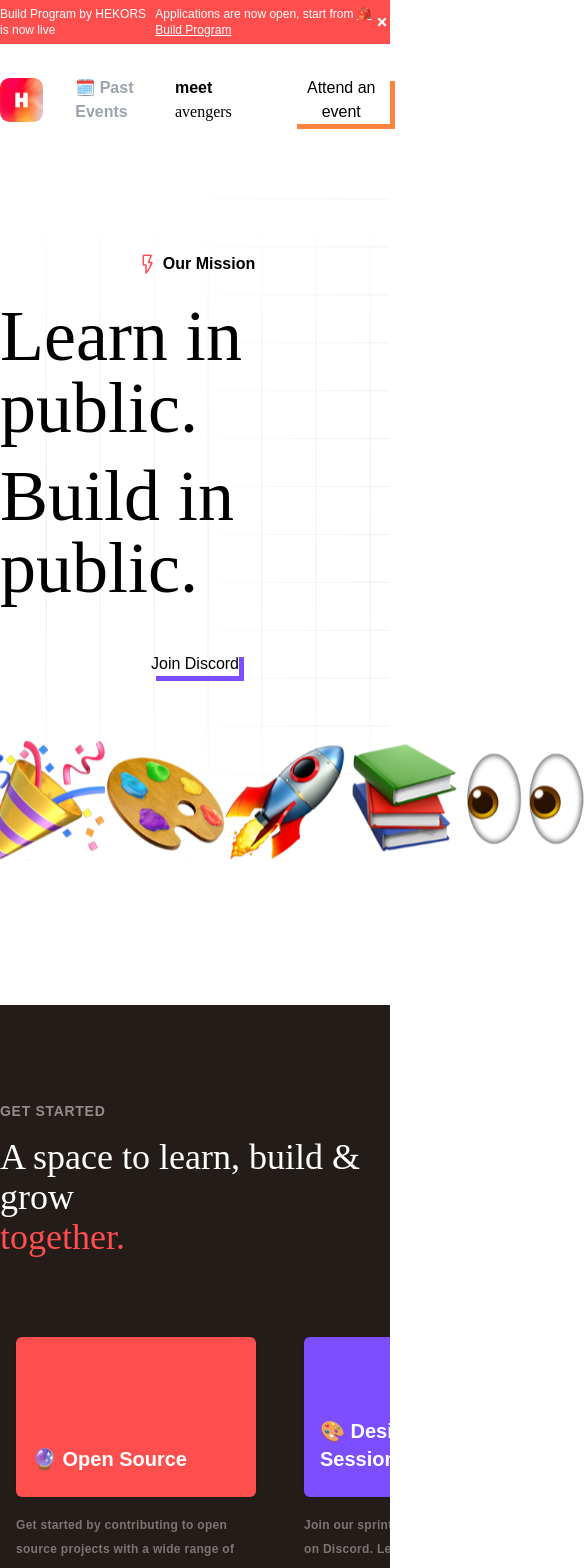
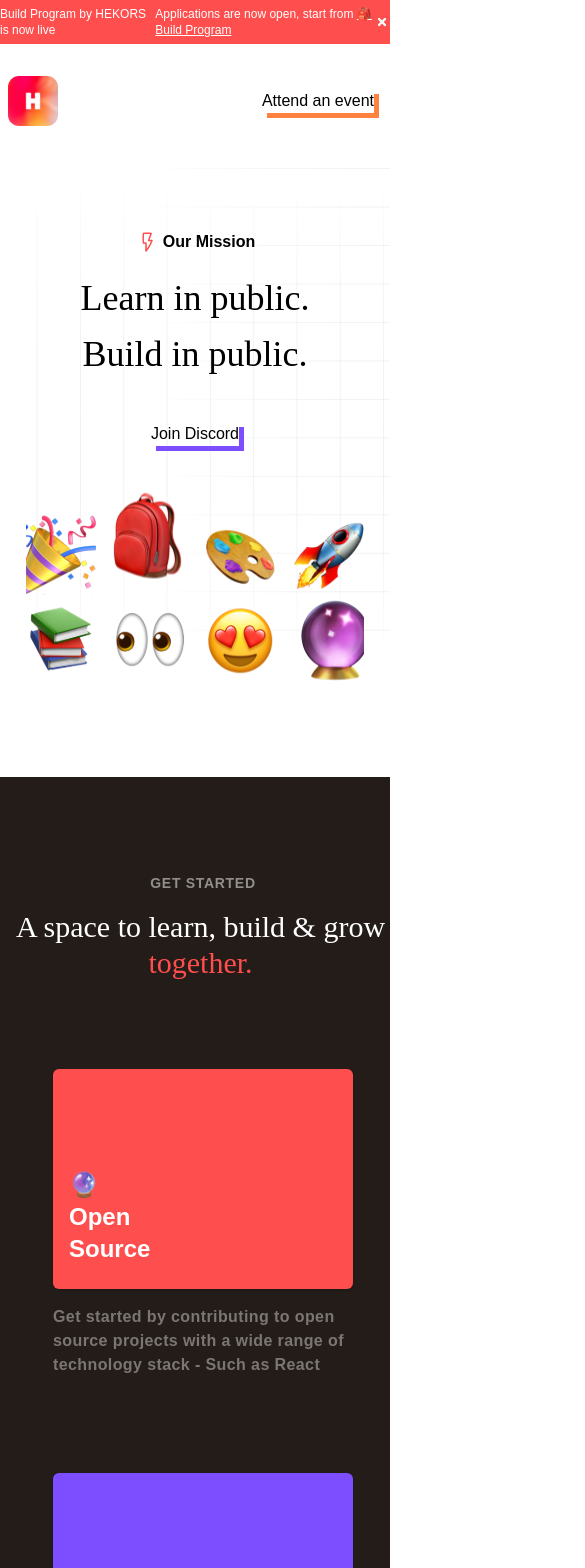
Before and after one commit to hekors/website, a Next.js app: page / in a window 390 px wide. Shown: the top 1568 px of the page, 585 px wide, since content can reach past the window. Built offline with nearby package versions, Linux system fonts and the light colour scheme.

Commit message:
feat: homepage responsiveness added

```diff
--- a/components/EmojiLayer/index.tsx
+++ b/components/EmojiLayer/index.tsx
@@ -18,7 +18,7 @@
 
   return (
     <React.Fragment>
-      <div className="emoji-layer flex flex-row items-center justify-between select-none">
+      <div className="emoji-layer flex flex-row items-center justify-between select-none max-sm:grid max-sm: max-sm:grid-cols-4 max-sm:mx-4 max-sm:justify-items-center">
         {emojiLayerRef.current?.map((emoji: EmojiType, emojiIndex: number) => (
             <React.Fragment key={emojiIndex}>
               {emoji?.isActive
@@ -35,7 +35,7 @@
                         height="120"
                         key={emojiIndex}
                         alt={emoji?.name}
-                        className={`hover:scale-105 transition-all ${emoji?.isHighlighted && "hover:brightness-90 animate-bounce transition-all"}`}
+                        className={`hover:scale-105 transition-all  ${emoji?.isHighlighted && "hover:brightness-90 animate-bounce transition-all"}`}
                         priority
                       />
                       <Tooltip anchorId={`hightable-tooltip__${emoji?.name}`} />
@@ -62,7 +62,7 @@
                     height="120"
                     key={emojiIndex}
                     alt={emoji?.name}
-                    className={`hover:scale-105 transition-all ${emoji?.isHighlighted && "animate-bounce transition-transform"}`}
+                    className={`hover:scale-105 transition-all max-sm:w-[70px] ${emoji?.isHighlighted && "animate-bounce transition-transform"}`}
                     priority
                   />
               }
--- a/components/Footer/index.tsx
+++ b/components/Footer/index.tsx
@@ -15,9 +15,9 @@
 const Footer: React.FunctionComponent<Props> = () => {
   return (
     <React.Fragment>
-      <section className="footer-section my-24 py-12">
+      <section className="footer-section my-24 py-12 max-sm:mb-8 max-sm:mt-0 max-sm:py-0">
         <div className="footer-content-wrapper wrapped-view border-b pb-6">
-          <div className="logo-wrapper flex flex-row items-start justify-start w-fit h-auto gap-3">
+          <div className="logo-wrapper flex flex-row items-start justify-start w-fit h-auto gap-3 max-sm:items-center max-sm:mx-auto ">
             <Image src="/hekors-logo.svg" alt="hekors" width="60" height="60" />
             <span className="hekors-title-tagline-wrapper flex flex-col items-start justify-start w-fit h-auto">
               <span className="hekors-title font-product-bungee text-product-brown text-3xl">
@@ -28,8 +28,8 @@
               </span>
             </span>
           </div>
-          <div className="footer-links-content-wrapper mt-20 flex flex-row items-start justify-between">
-            <div className="discord-cta-container">
+          <div className="footer-links-content-wrapper mt-20 flex flex-row items-start justify-between max-sm:flex-col max-sm:items-center">
+            <div className="discord-cta-container max-sm:text-center">
               <h2 className="font-semibold font-product-bungee text-2xl w-[280px] mb-6">
                 <span className="text-product-brown">
                   {"make sure you join the"}
@@ -40,7 +40,7 @@
                 {"Join Discord"}
               </Button>
             </div>
-            <div className="footer-links-sections-wrapper">
+            <div className="footer-links-sections-wrapper max-sm:pt-24">
               <div className="flex flex-row items-start justify-end gap-12">
                 <div className="footer-links__community-links-wrapper">
                   <h2 className="leading-snug font-product-bungee text-lg text-product-red">
--- a/components/GetStarted/get-started-data.json
+++ b/components/GetStarted/get-started-data.json
@@ -1,6 +1,9 @@
 [
   {
-    "title": "🔮 Open Source",
+    "title": {
+      "emoji": "🔮",
+      "text" : "Open Source"
+    },
     "bgColor": "bg-product-red",
     "description": [
       "Get started by contributing to open source projects with a wide range of technology stack - Such as React"
@@ -9,7 +12,10 @@
     "hasNewTab": true
   },
   {
-    "title": "🎨 Designing Sessions",
+    "title": {
+      "emoji": "🎨",
+      "text" : "Designing Sessions"
+    },
     "bgColor": "bg-product-purple-light",
     "description": [
       "Join our sprint based design sessions on Discord. Learn about UX Design, UI Design/Dev, Design Systems Engineering, Graphic Design and building some cool stuff"
@@ -17,7 +23,10 @@
     "path": "/design-sessions"
   },
   {
-    "title": "💻 Hackathons with MLH",
+    "title": {
+      "emoji": "💻",
+      "text" : "Hackathons with MLH"
+    },
     "bgColor": "bg-product-yellow",
     "description": [
       "We actively participate in MLH organized hackathons and events. Join HEKORS guild and learn through building cool projects - Build your project portfolio"
@@ -25,7 +34,10 @@
     "path": "/hackathons/with-mlh"
   },
   {
-    "title": "🎉 Offline Meetups",
+    "title": {
+      "emoji": "🎉",
+      "text" : "Offline Meetups"
+    },
     "bgColor": "bg-white",
     "description": [
       "Join us in offline meetups where we connect in person with all the community members. Checkout for upcoming offline meetups."
@@ -34,7 +46,10 @@
     "hasNewTab": true
   },
   {
-    "title": "📷 Community Gallery",
+    "title": {
+      "emoji": "📷",
+      "text" : "Community Gallery"
+    },
     "bgColor": "bg-product-pink",
     "description": [
       "A small and fun gallery of our online/offline meetups, team outings, events and hackathons we've been to."
--- a/components/GetStarted/index.tsx
+++ b/components/GetStarted/index.tsx
@@ -14,19 +14,19 @@
 
   return (
     <React.Fragment>
-      <section className="get-started-section bg-product-brown py-24 my-12">
-        <div className="get-started-content-wrapper wrapped-view">
-          <h3 className="get-started-title font-semibold tracking-wider text-sm uppercase text-white text-opacity-50">
+      <section className="get-started-section bg-product-brown py-24 my-12 max-sm:mt-0 max-sm:mb-2">
+        <div className="get-started-content-wrapper wrapped-view max-sm:ml-4">
+          <h3 className="get-started-title font-semibold tracking-wider text-sm uppercase text-white text-opacity-50 max-sm:text-center ">
             {"Get Started"}
           </h3>
-          <h1 className="get-started-headline font-product-bungee mt-4 text-4xl flex flex-col items-start justify-start w-fit h-fit">
+          <h1 className="get-started-headline font-product-bungee mt-4 text-4xl flex flex-col items-start justify-start w-fit h-fit max-sm:text-center max-sm:text-3xl">
             <span className="text-white">
               {"A space to learn, build & grow"}
             </span>
-            <span className="text-product-red">{"together."}</span>
+            <span className="text-product-red max-sm:mx-auto">{"together."}</span>
           </h1>
 
-          <div className="get-started-items-carousel-wrapper mt-12 flex flex-row items-start justify-start gap-12 overflow-x-scroll py-8 px-4">
+          <div className="get-started-items-carousel-wrapper mt-12 flex flex-row items-start justify-start gap-12 overflow-x-scroll py-8 px-4 max-sm:flex-col max-sm:items-center max-sm:gap-24 max-sm:py-10 ">
             {getStartedRef.current?.map(
               (getStartedItem: GetStartedItemType, getStartedIndex: number) => (
                 <GetStartedItem
@@ -109,14 +109,19 @@
           <div
             className={`get-started-item__card-wrapper rounded-md flex flex-col
                     items-start justify-end px-4 pb-6 w-[240px] h-[160px] shadow
-                    hover:scale-105 transition-all cursor-pointer select-none ${backgroundColor} ${cardTextColor}`}
+                    hover:scale-105 transition-all cursor-pointer select-none max-sm:w-[300px] h-[220px] ${backgroundColor} ${cardTextColor}`}
           >
-            <span className="get-started-item__title font-bold text-xl">
-              {title}
+            <span className="get-started-item__title font-bold text-xl max-sm:text-2xl max-sm:flex max-sm:flex-col max-sm:w-[40%]">
+              <span className="get-started-item__title-emoji">
+                {title?.emoji}
+              </span>
+              <span className="get-started-item__title-text">
+                {title?.text}
+              </span>
             </span>
           </div>
         </Link>
-        <div className="get-started-item__description mt-4 text-xs text-white text-left text-opacity-40 font-semibold tracking-wide w-[240px] leading-6">
+        <div className="get-started-item__description mt-4 text-xs text-white text-left text-opacity-40 font-semibold tracking-wide w-[240px] leading-6 max-sm:mx-auto max-sm:w-[300px] max-sm:text-base ">
           {description}
         </div>
       </div>
--- a/components/HackathonCTA/index.tsx
+++ b/components/HackathonCTA/index.tsx
@@ -10,9 +10,10 @@
   return (
     <React.Fragment>
       <section className="hackathon-cta-section checks-container">
-        <div className="hackathon-cta-section-content-wrapper wrapped-view mt-12 h-auto flex flex-row items-center justify-evenly mb-16">
+        <div className="hackathon-cta-section-content-wrapper wrapped-view mt-12 h-auto flex flex-row items-center justify-evenly mb-16 max-sm:mt-0 max-sm:flex-col max-sm:mb-0">
           <div className="cta-illustration-wrapper">
             <Image
+              className="max-sm:w-[266px]"
               src="/skills-illustration.svg"
               width="366"
               height="380"
@@ -20,7 +21,7 @@
             />
           </div>
           <div className="cta-section-content-wrapper w-fit">
-            <h1 className="cta-title font-product-bungee text-black text-4xl flex flex-col items-start justify-start w-fit h-fit gap-1">
+            <h1 className="cta-title font-product-bungee text-black text-4xl flex flex-col items-start justify-start w-fit h-fit gap-1 max-sm:text-2xl max-sm:items-center max-sm:justify-center max-sm:mt-6">
               <span className="flex flex-row items-center justify-start gap-2 w-fit h-fit">
                 <span>{"Attend a"}</span>
                 <span className="text-product-purple-light">{"Hackathon"}</span>
@@ -29,8 +30,8 @@
               <span>{"Build Projects."}</span>
               <span>{"Upgrade your portfolio."}</span>
             </h1>
-            <div className="my-8" />
-            <Link href="/events">
+            <div className="my-8 max-sm:mb-0" />
+            <Link href="/events" className="max-sm:flex max-sm:items-center max-sm:justify-center">
               <Button type="secondary" shade="product-purple-light">
                 {"See upcoming Hackathons"}
               </Button>
--- a/components/Navbar/index.tsx
+++ b/components/Navbar/index.tsx
@@ -15,9 +15,9 @@
   const navbarOptionsRef = useRef<Array<NavbarOptionType>>(NavbarOptionsData);
 
   return (
-    <div className="navbar wrapped-view py-8 flex flex-row items-center justify-between">
+    <div className="navbar wrapped-view py-8 flex flex-row items-center justify-between max-sm:pt-8 pb-2">
       <div className="flex flex-row items-center justify-start gap-8">
-        <span className="navbar-logo-wrapper flex flex-row items-center justify-center w-fit h-fit gap-2">
+        <span className="navbar-logo-wrapper flex flex-row items-center justify-center w-fit h-fit gap-2 max-sm:pl-2">
           <Link href="/">
             <Image
               src="/hekors-logo.svg"
@@ -28,7 +28,7 @@
             />
           </Link>
         </span>
-        <span className="navbar-options-wrapper flex flex-row items-center justify-start gap-4">
+        <span className="navbar-options-wrapper flex flex-row items-center justify-start gap-4 max-sm:hidden">
           {navbarOptionsRef.current?.map(
             (navbarOption: NavbarOptionType, navbarOptionIndex: number) => (
               <Link href={navbarOption?.path} key={navbarOptionIndex}>
@@ -40,12 +40,12 @@
           )}
         </span>
       </div>
-      <div className="flex flex-row items-center justify-end gap-8">
+      <div className="flex flex-row items-center justify-end gap-8 max-sm:mx-4">
         <Link
           href="https://github.com/hekors/.github/blob/master/profile/avengers-at-hekors.md"
           target="_blank"
         >
-          <span className="avengers-text-wrapper text-product-gradient brightness-110 hover:brightness-105">
+          <span className="avengers-text-wrapper text-product-gradient brightness-110 hover:brightness-105 max-sm:hidden">
             <span className="font-product-manrope font-semibold">{"meet"}</span>
             <span className="font-product-bungee">{" avengers"}</span>
           </span>
--- a/components/OrganizeWithUs/index.tsx
+++ b/components/OrganizeWithUs/index.tsx
@@ -10,13 +10,13 @@
   return (
     <React.Fragment>
       <section className="organize-with-us-section checks-container">
-        <div className="organize-with-us__cta-content-wrapper mt-12 w-fit h-auto mx-auto flex flex-col items-center justify-between mb-16">
+        <div className="organize-with-us__cta-content-wrapper mt-12 w-fit h-auto mx-auto flex flex-col items-center justify-between mb-16 max-sm:mt-0 max-sm:mb-0">
           <Callout>{"Collaborate with us"}</Callout>
-          <h1 className="font-product-bungee text-6xl flex flex-col items-center justify-start gap-4 mt-6">
+          <h1 className="font-product-bungee text-6xl flex flex-col items-center justify-start gap-4 mt-6 max-sm:text-3xl max-sm: max-sm:gap-1">
             <span>{"Organize an event"}</span>
             <span>{"with hekors"}</span>
           </h1>
-          <div className="cta-buttons-layer-wrapper mt-12 flex flex-row items-center justify-center gap-8 w-fit h-auto">
+          <div className="cta-buttons-layer-wrapper mt-12 flex flex-row items-center justify-center gap-8 w-fit h-auto max-sm:flex-col">
             <Button type="primary" shade="product-red">
               {"Reach us out"}
             </Button>
--- a/components/Team/index.tsx
+++ b/components/Team/index.tsx
@@ -38,10 +38,10 @@
     <React.Fragment>
       <section className="team-section py-24 my-12 bg-product-purple-dark">
         <div className="team-section-content-wrapper wrapped-view">
-          <h3 className="get-started-title font-semibold tracking-wider text-sm uppercase text-white text-opacity-50">
+          <h3 className="get-started-title font-semibold tracking-wider text-sm uppercase flex flex-row text-white text-opacity-50 max-sm:items-center max-sm:justify-center max-sm: max-sm:mx-auto">
             {"The Team"}
           </h3>
-          <h1 className="get-started-headline font-product-bungee mt-4 text-4xl flex flex-col items-start justify-start w-fit h-fit">
+          <h1 className="get-started-headline font-product-bungee mt-4 text-4xl flex flex-col items-start justify-start w-fit h-fit max-sm:items-center max-sm:justify-center max-sm:text-3xl max-sm:mx-auto">
             <span className="text-white">
               <span>{"Meet the"}</span>
               <span className="text-product-orange">{" builders"}</span>
@@ -49,7 +49,7 @@
             <span className="text-white">{"behind hekors."}</span>
           </h1>
 
-          <div className="team-members-list-wrapper mt-12 flex flex-row items-start justify-start gap-12">
+          <div className="team-members-list-wrapper mt-12 flex flex-row items-start justify-start gap-12 max-sm:flex-col max-sm:items-center max-sm:justify-center max-sm:mx-auto">
             {teamMembersData?.length > 0 ? (
               teamMembersData?.map(
                 (teamMember: TeamMemberCardType, teamMemberIndex: number) => (
--- a/pages/index.tsx
+++ b/pages/index.tsx
@@ -17,11 +17,11 @@
   return (
     <React.Fragment>
       <MetaHead title="HEKORS Community" description="Learn in public, Build in public" />
-      <div className="home">
+      <div className="home max-sm:overflow-hidden">
         <main className="checks-container">
           <div className="hero-section-wrapper w-fit h-auto mx-auto flex flex-col items-center justify-between mb-16">
             <Callout>{"Our Mission"}</Callout>
-            <h1 className="font-product-bungee text-7xl mt-6 flex flex-col items-center justify-between gap-4">
+            <h1 className="font-product-bungee text-7xl mt-6 flex flex-col items-center justify-between gap-4 max-sm:text-4xl">
               <span>{"Learn in public."}</span>
               <span>{"Build in public."}</span>
             </h1>
--- a/types/get-started-item-type.ts
+++ b/types/get-started-item-type.ts
@@ -1,5 +1,8 @@
 type GetStartedItemType = {
-  title?: string;
+  title?: {
+    emoji?: string;
+    text?: string;
+  };
   bgColor?: string;
   description?: string[];
   path?: string | any;
```
